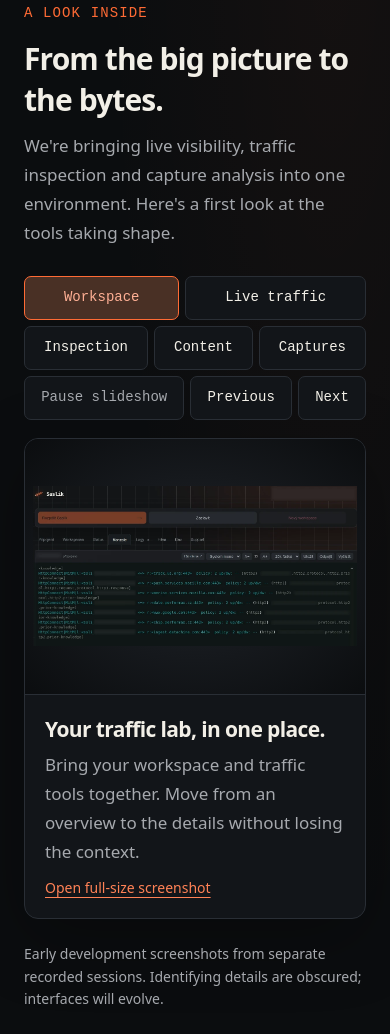
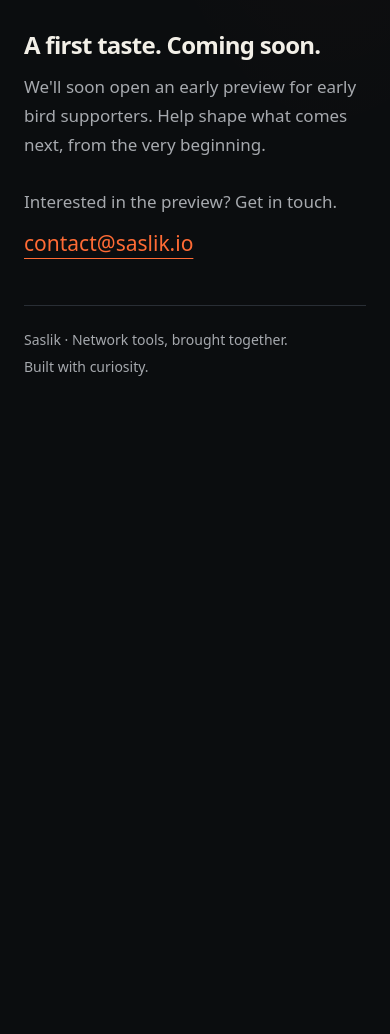
Before and after one commit to astibal/saslik-site, a plain HTML site: page index.html in a window 390 px wide. Shown: the part 730-1764 px from the top of the page. After the commit the page ends 1130 px from the top, so only its background shows below. Drawn offline with Linux system fonts and the light colour scheme.

Commit message:
web: restore the landing page without the screenshot tour
- remove screenshots with outdated branding and Czech interface text
- retain the approved Grill landing page until new screenshots are selected

```diff
--- a/index.html
+++ b/index.html
@@ -40,8 +40,6 @@
       footer { align-items: start; flex-direction: column; gap: 8px; }
     }
   </style>
-  <link rel="stylesheet" href="tour.css">
-  <script src="tour.js" defer></script>
 </head>
 <body>
   <div class="page">
@@ -66,56 +64,6 @@
           <path d="M28 180h16m272 0h16M180 28v16m0 272v16" stroke="#6b818c"/>
         </svg>
       </section>
-      <section class="tour" aria-labelledby="tour-heading" aria-roledescription="carousel">
-        <div class="tour-heading">
-          <p class="eyebrow">A look inside</p>
-          <h2 id="tour-heading">From the big picture to the bytes.</h2>
-          <p>We're bringing live visibility, traffic inspection and capture analysis into one environment. Here's a first look at the tools taking shape.</p>
-        </div>
-        <div class="tour-controls" aria-label="Slideshow controls">
-          <button type="button" data-slide="0" aria-pressed="false" aria-controls="tour-slide-0">Workspace</button>
-          <button type="button" data-slide="1" aria-pressed="false" aria-controls="tour-slide-1">Live traffic</button>
-          <button type="button" data-slide="2" aria-pressed="false" aria-controls="tour-slide-2">Inspection</button>
-          <button type="button" data-slide="3" aria-pressed="false" aria-controls="tour-slide-3">Content</button>
-          <button type="button" data-slide="4" aria-pressed="false" aria-controls="tour-slide-4">Captures</button>
-          <button type="button" data-play>Pause slideshow</button>
-          <button type="button" data-prev aria-label="Previous slide">Previous</button>
-          <button type="button" data-next aria-label="Next slide">Next</button>
-        </div>
-        <figure class="slide" id="tour-slide-0" aria-roledescription="slide" aria-label="1 of 5">
-          <div class="slide-stage">
-            <img src="assets/workspace.webp" alt="An early workspace interface with its integrated traffic console." loading="lazy">
-          </div>
-          <figcaption><h3>Your traffic lab, in one place.</h3><p>Bring your workspace and traffic tools together. Move from an overview to the details without losing the context.</p><a class="full-image" href="assets/workspace.webp" target="_blank" rel="noopener">Open full-size screenshot</a></figcaption>
-        </figure>
-        <figure class="slide" id="tour-slide-1" aria-roledescription="slide" aria-label="2 of 5">
-          <div class="slide-stage terminal-stage">
-            <img src="assets/live-traffic.webp" alt="A recorded terminal session showing YouTube traffic and transfer statistics." loading="lazy">
-            <img src="assets/connections.webp" alt="Another recorded session with HTTP/2 and QUIC connection details." loading="lazy">
-          </div>
-          <figcaption><h3>See the transfer behind the video.</h3><p>A recorded YouTube session shows download activity, connection details and the protocols carrying the traffic. See more than a destination and a port.</p><a class="full-image" href="assets/live-traffic.webp" target="_blank" rel="noopener">Open full-size screenshot</a> · <a class="full-image" href="assets/connections.webp" target="_blank" rel="noopener">Connection details</a></figcaption>
-        </figure>
-        <figure class="slide" id="tour-slide-2" aria-roledescription="slide" aria-label="3 of 5">
-          <div class="slide-stage">
-            <img src="assets/inspection.webp" alt="A connection event expanded into structured metadata." loading="lazy">
-          </div>
-          <figcaption><h3>Follow the conversation.</h3><p>Explore connection events and structured metadata. Trace how a session begins, which transport it uses and how its pieces fit together.</p><a class="full-image" href="assets/inspection.webp" target="_blank" rel="noopener">Open full-size screenshot</a></figcaption>
-        </figure>
-        <figure class="slide" id="tour-slide-3" aria-roledescription="slide" aria-label="4 of 5">
-          <div class="slide-stage">
-            <img src="assets/stream.webp" alt="A captured stream with readable HTML content and timing information." loading="lazy">
-          </div>
-          <figcaption><h3>From packets to readable content.</h3><p>Follow a stream beyond individual packets. Look at the exchanged content alongside its direction and timing, including decoded web traffic.</p><a class="full-image" href="assets/stream.webp" target="_blank" rel="noopener">Open full-size screenshot</a></figcaption>
-        </figure>
-        <figure class="slide" id="tour-slide-4" aria-roledescription="slide" aria-label="5 of 5">
-          <div class="slide-stage">
-            <img src="assets/packets.webp" alt="A packet viewer with captured traffic, protocol labels and a display filter." loading="lazy">
-          </div>
-          <figcaption><h3>Keep the evidence. Explore it later.</h3><p>Browse captured packets, filter the noise and follow the connections that matter. Keep a detailed view of the traffic for a closer look.</p><a class="full-image" href="assets/packets.webp" target="_blank" rel="noopener">Open full-size screenshot</a></figcaption>
-        </figure>
-        <p class="tour-note">Early development screenshots from separate recorded sessions. Identifying details are obscured; interfaces will evolve.</p>
-        <p class="sr-only" data-status aria-live="polite" aria-atomic="true"></p>
-      </section>
       <section class="preview" aria-labelledby="preview-heading">
         <div>
           <h2 id="preview-heading">A first taste. Coming soon.</h2>
--- a/tour.css
+++ /dev/null
@@ -1,24 +0,0 @@
-.tour{margin-top:88px}
-.tour-heading{max-width:680px;margin-bottom:28px}
-.tour-heading h2{font-size:clamp(30px,4vw,42px);margin-top:14px}
-.tour-heading>p:last-child,.slide p{color:#a6a9ae;font-size:17px;line-height:1.7}
-.tour-controls{display:none;flex-wrap:wrap;align-items:center;gap:8px;margin-bottom:18px}
-.enhanced .tour-controls{display:flex}
-.tour button{border:1px solid #292e35;border-radius:7px;background:#121519;color:#f2efe7;padding:11px 14px;font:14px/1.4 ui-monospace,monospace;cursor:pointer;min-height:44px}
-.tour button:hover{border-color:#ff8256}
-.tour button[aria-pressed=true]{background:#493025;border-color:#ff6b35;color:#ffb095}
-.tour button:focus-visible{outline:2px solid #a2c3ca;outline-offset:3px}
-.tour [data-play]{margin-left:auto;color:#a6a9ae}
-.slide{margin:0 0 24px;border:1px solid #292e35;border-radius:14px;overflow:hidden;background:#121519;box-shadow:0 20px 70px #0004}
-.slide[hidden]{display:none}
-.slide-stage{aspect-ratio:16/9;display:flex;align-items:center;justify-content:center;background:radial-gradient(ellipse at center,#20242a,#0b0d0f);padding:20px}
-.slide img{display:block;width:100%;height:100%;object-fit:contain;border-radius:5px}
-.slide figcaption{padding:24px 28px;border-top:1px solid #292e35;min-height:150px}
-.slide h3{font-size:24px;font-weight:550;letter-spacing:-.03em;margin:0 0 8px}
-.tour-note{color:#a6a9ae;font-size:14px;line-height:1.6;margin:16px 0}
-.sr-only{position:absolute;width:1px;height:1px;padding:0;margin:-1px;overflow:hidden;clip-path:inset(50%);white-space:nowrap;border:0}
-@media(max-width:700px){.tour{margin-top:48px}.tour-controls{gap:6px}.tour [data-play]{margin-left:0}.tour button{flex-grow:1}.slide-stage{padding:8px;aspect-ratio:4/3}.slide figcaption{padding:20px;min-height:210px}.slide h3{font-size:21px}}
-
-.terminal-stage{flex-direction:column;gap:20px}.terminal-stage img{height:auto;min-height:0;object-fit:contain}.terminal-stage img:first-child{flex:0 1 auto}.terminal-stage img:last-child{flex:1 1 auto;max-height:75%}
-
-.full-image{display:inline-block;margin-top:12px;color:#ff8256;font-size:14px;text-underline-offset:4px}
--- a/tour.js
+++ /dev/null
@@ -1,45 +0,0 @@
-(() => {
-  const tour = document.querySelector('.tour');
-  const slides = [...tour.querySelectorAll('.slide')];
-  const choices = [...tour.querySelectorAll('[data-slide]')];
-  const toggle = tour.querySelector('[data-play]');
-  const status = tour.querySelector('[data-status]');
-  const motion = matchMedia('(prefers-reduced-motion: reduce)');
-  let active = 0;
-  let playing = !motion.matches;
-  let timer;
-  function schedule() {
-    clearTimeout(timer);
-    if (playing && !document.hidden && !tour.matches(':hover') && !tour.contains(document.activeElement)) {
-      timer = setTimeout(() => show(active + 1), 7000);
-    }
-  }
-  function show(index, announce = false) {
-    active = (index + slides.length) % slides.length;
-    slides.forEach((slide, i) => { slide.hidden = i !== active; });
-    choices.forEach((button, i) => button.setAttribute('aria-pressed', String(i === active)));
-    if (announce) status.textContent = `Slide ${active + 1} of ${slides.length}: ${slides[active].querySelector('h3').textContent}`;
-    schedule();
-  }
-  function setPlaying(value) {
-    playing = value;
-    toggle.textContent = playing ? 'Pause slideshow' : 'Play slideshow';
-    schedule();
-  }
-  choices.forEach(button => button.addEventListener('click', () => {
-    setPlaying(false);
-    show(Number(button.dataset.slide), true);
-  }));
-  tour.querySelector('[data-prev]').addEventListener('click', () => { setPlaying(false); show(active - 1, true); });
-  tour.querySelector('[data-next]').addEventListener('click', () => { setPlaying(false); show(active + 1, true); });
-  toggle.addEventListener('click', () => setPlaying(!playing));
-  tour.addEventListener('mouseenter', () => clearTimeout(timer));
-  tour.addEventListener('mouseleave', schedule);
-  tour.addEventListener('focusin', () => clearTimeout(timer));
-  tour.addEventListener('focusout', () => setTimeout(schedule, 0));
-  document.addEventListener('visibilitychange', schedule);
-  motion.addEventListener('change', () => setPlaying(false));
-  tour.classList.add('enhanced');
-  show(0);
-  setPlaying(playing);
-})();
```
Also changed, not shown: assets/connections.webp (deleted), assets/inspection.webp (deleted), assets/live-traffic.webp (deleted), assets/packets.webp (deleted), assets/stream.webp (deleted), assets/workspace.webp (deleted).
